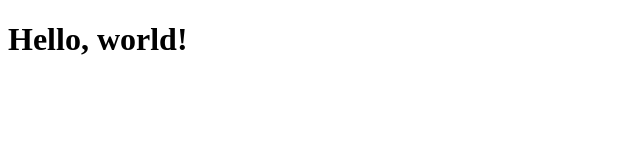
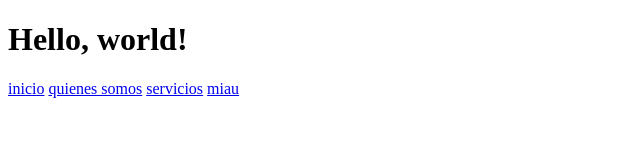
Before and after one commit to Sanktah/firsttest, a plain HTML site: page index.html in a window 1280 px wide. Shown: the whole page, without its empty margins (0-640 px from the left). Drawn offline with Linux system fonts and the light colour scheme.

Commit message:
feat: created file index.html

```diff
--- a/index.html
+++ b/index.html
@@ -20,6 +20,14 @@
 
   <h1>Hello, world!</h1>
 
+  <a href="#">inicio</a>
+
+  <a href="#">quienes somos</a>
+
+	<a href="#">servicios</a>
+
+  <a href="#">miau</a>
+
 </body>
 
 </html>
```
